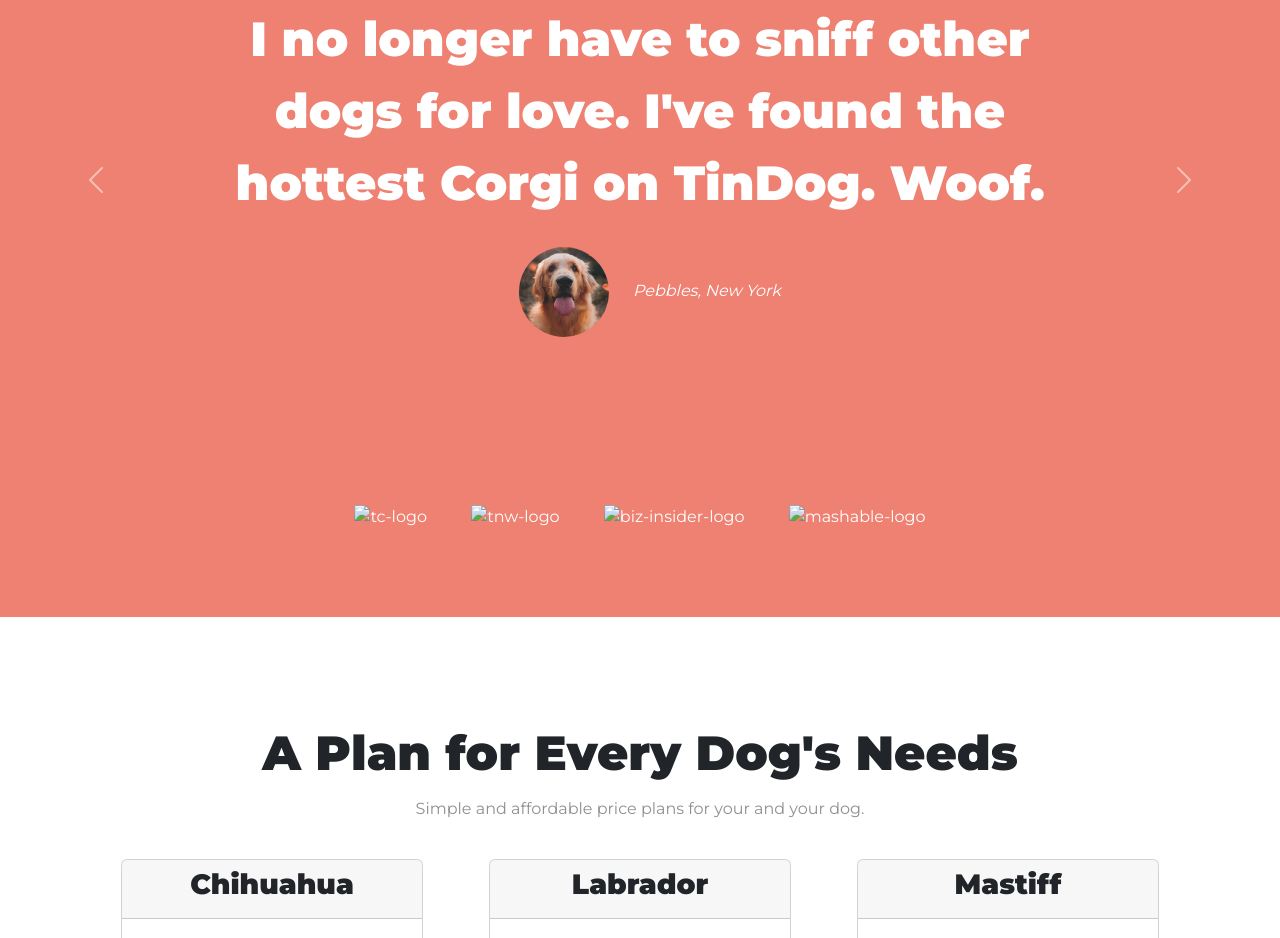
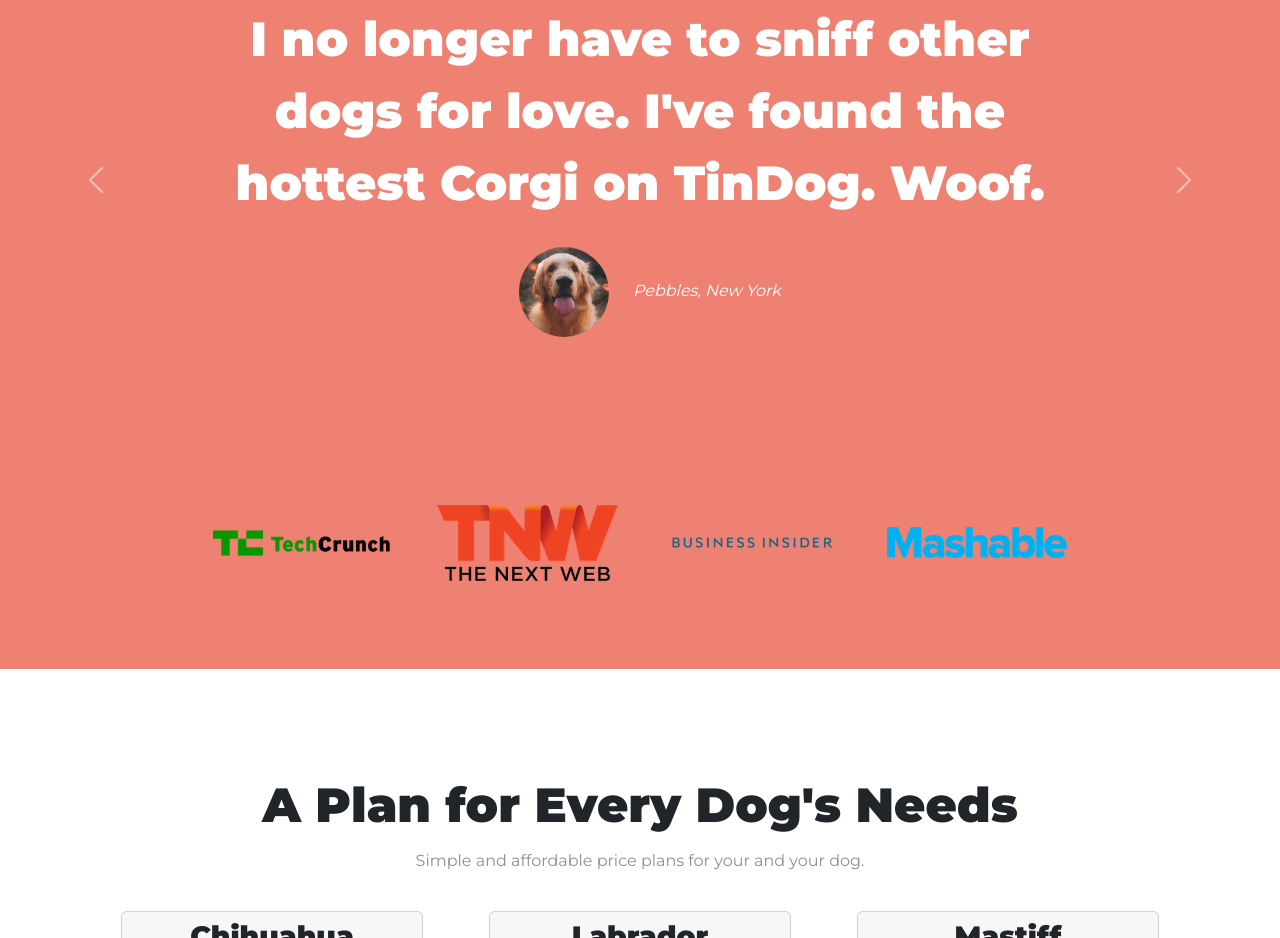
Before and after one commit to HILA94/TinDog, a plain HTML site: page index.html in a window 1280 px wide. Shown: the part 1245-2183 px from the top of the page. Drawn offline with nearby package versions, Linux system fonts and the light colour scheme; files that its build step writes are made by us from their sources; files whose address does not match are found by name.

Commit message:
Update index.html

```diff
--- a/index.html
+++ b/index.html
@@ -50,7 +50,7 @@
     </div>
     <div class="col-lg-6">
         <div class="image-div">
-          <img class="title-image" src="images/iphone6.png" alt="iphone-mockup">
+          <img class="title-image" src="iphone6.png" alt="iphone-mockup">
         </div>
     </div>
   </div>
@@ -109,10 +109,10 @@
   <!-- Press -->
 
   <section class="colored-section" id="press">
-    <img class="press-logo" src="images/techcrunch.png" alt="tc-logo">
-    <img class="press-logo" src="images/tnw.png" alt="tnw-logo">
-    <img class="press-logo" src="images/bizinsider.png" alt="biz-insider-logo">
-    <img class="press-logo" src="images/mashable.png" alt="mashable-logo">
+    <img class="press-logo" src="techcrunch.png" alt="tc-logo">
+    <img class="press-logo" src="tnw.png" alt="tnw-logo">
+    <img class="press-logo" src="bizinsider.png" alt="biz-insider-logo">
+    <img class="press-logo" src="mashable.png" alt="mashable-logo">
 
   </section>
 
```
